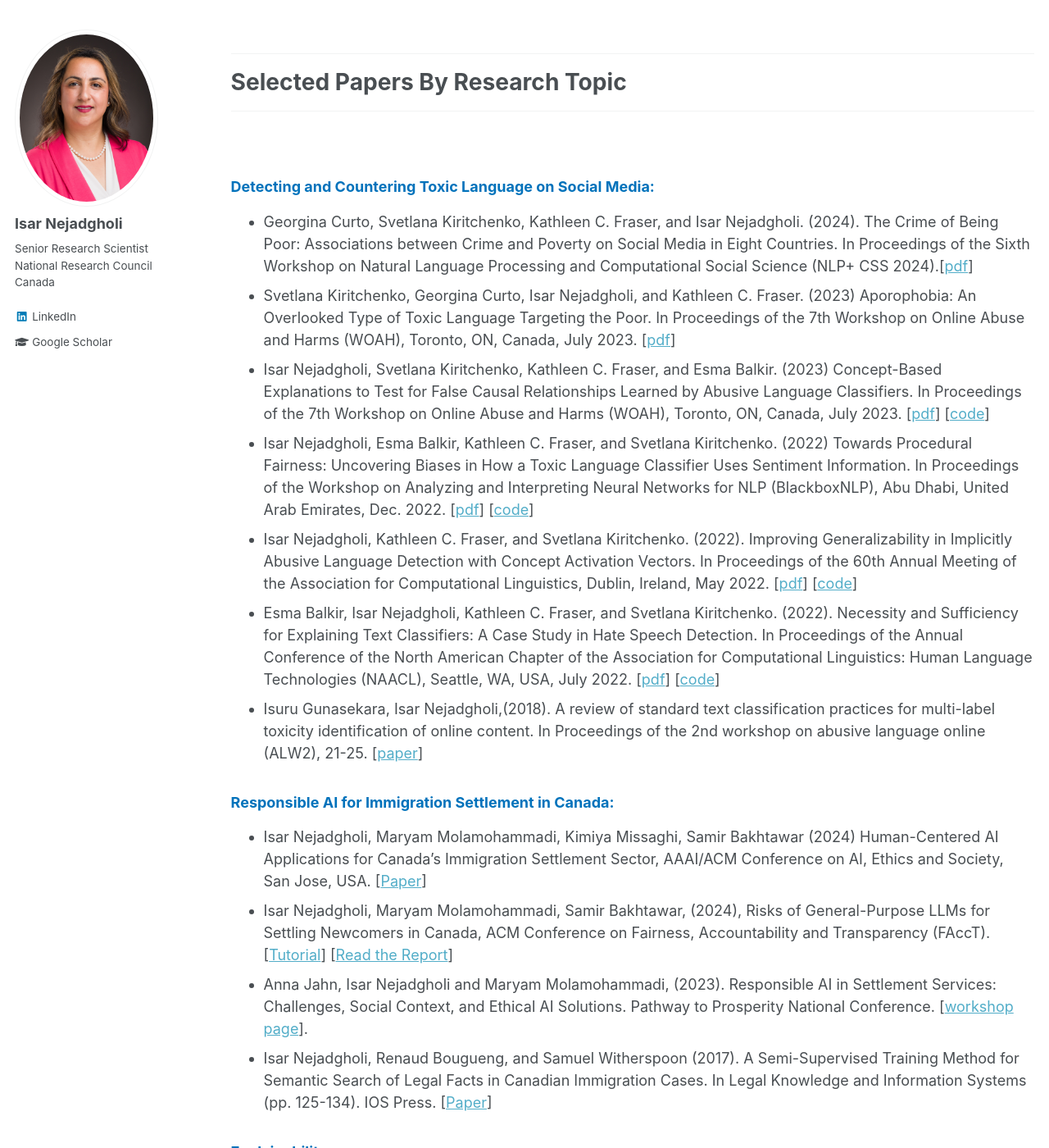
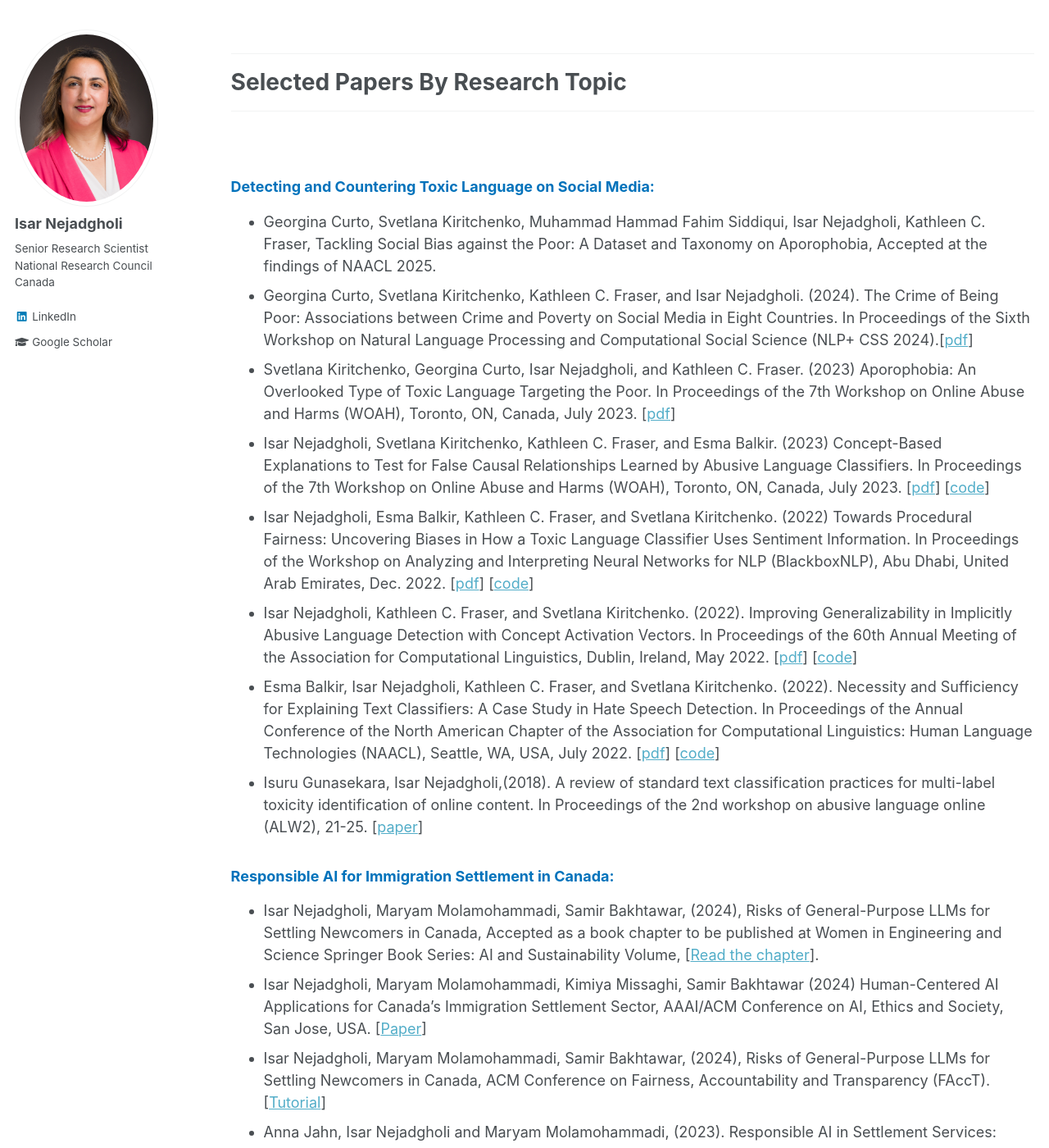
Before and after one commit to IsarNejad/IsarNejad.github.io, a Jekyll site: the page built from _pages/research.md, in a window 1280 px wide and 1400 px high, scrolled down 1284 px. Shown: the whole window at 82% size. Built offline with Jekyll 4.4.1, drawn with Linux system fonts in a browser that asks for light colours.

Commit message:
Update research.md

```diff
--- a/_pages/research.md
+++ b/_pages/research.md
@@ -44,6 +44,8 @@ author_profile: true
 {: .gray}
 ### Detecting and Countering Toxic Language on Social Media:
 
+- Georgina Curto, Svetlana Kiritchenko, Muhammad Hammad Fahim Siddiqui, Isar Nejadgholi, Kathleen C. Fraser, Tackling Social Bias against the Poor:
+A Dataset and Taxonomy on Aporophobia, Accepted at the findings of NAACL 2025.
 - Georgina Curto, Svetlana Kiritchenko, Kathleen C. Fraser, and Isar Nejadgholi. (2024). The Crime of Being Poor: Associations between Crime and Poverty on Social Media in Eight Countries. In Proceedings of the Sixth Workshop on Natural Language Processing and Computational Social Science (NLP+ CSS 2024).[[pdf](https://aclanthology.org/2024.nlpcss-1.3.pdf)]
 - Svetlana Kiritchenko, Georgina Curto, Isar Nejadgholi, and Kathleen C. Fraser. (2023) Aporophobia: An Overlooked Type of Toxic Language Targeting the Poor. In Proceedings of the 7th Workshop on Online Abuse and Harms (WOAH), Toronto, ON, Canada, July 2023. [[pdf](https://www.svkir.com/papers/Kiritchenko-et-al-aporophobia-WOAH-2023.pdf)]
 - Isar Nejadgholi, Svetlana Kiritchenko, Kathleen C. Fraser, and Esma Balkir. (2023) Concept-Based Explanations to Test for False Causal Relationships Learned by Abusive Language Classifiers. In Proceedings of the 7th Workshop on Online Abuse and Harms (WOAH), Toronto, ON, Canada, July 2023. [[pdf](https://arxiv.org/pdf/2307.01900.pdf)] [[code](https://github.com/IsarNejad/Global-Sufficiency)]
@@ -56,8 +58,10 @@ author_profile: true
 
 {: .gray}
 ### Responsible AI for Immigration Settlement in Canada:
+
+- Isar Nejadgholi, Maryam Molamohammadi, Samir Bakhtawar, (2024), Risks of General-Purpose LLMs for Settling Newcomers in Canada, Accepted as a book chapter to be published at Women in Engineering and Science Springer Book Series: AI and Sustainability Volume, [[Read the chapter](https://isarnejad.github.io/files/AI-in-Settlement.pdf){:target="_blank"}].
 - Isar Nejadgholi, Maryam Molamohammadi, Kimiya Missaghi, Samir Bakhtawar (2024) Human-Centered AI Applications for Canada’s Immigration Settlement Sector, AAAI/ACM Conference on AI, Ethics and Society, San Jose, USA. [[Paper](https://ojs.aaai.org/index.php/AIES/article/view/31701)]
-- Isar Nejadgholi, Maryam Molamohammadi, Samir Bakhtawar, (2024), Risks of General-Purpose LLMs for Settling Newcomers in Canada, ACM Conference on Fairness, Accountability and Transparency (FAccT). [[Tutorial](https://facctconference.org/2024/acceptedtutorials)] [[Read the Report](https://isarnejad.github.io/files/AI-in-Settlement.pdf){:target="_blank"}]
+- Isar Nejadgholi, Maryam Molamohammadi, Samir Bakhtawar, (2024), Risks of General-Purpose LLMs for Settling Newcomers in Canada, ACM Conference on Fairness, Accountability and Transparency (FAccT). [[Tutorial](https://facctconference.org/2024/acceptedtutorials)]
 - Anna Jahn, Isar Nejadgholi and Maryam Molamohammadi, (2023). Responsible AI in Settlement Services: Challenges, Social Context, and Ethical AI Solutions. Pathway to Prosperity National Conference. [[workshop page](https://site.pheedloop.com/event/EVEHAYZSFXPTO/schedule/SES0UFO405SMXA1ZG)].
 - Isar Nejadgholi, Renaud Bougueng, and Samuel Witherspoon (2017). A Semi-Supervised Training Method for Semantic Search of Legal Facts in Canadian Immigration Cases. In Legal Knowledge and Information Systems (pp. 125-134). IOS Press. [[Paper](https://orbilu.uni.lu/bitstream/10993/33777/1/9781614998389.pdf#page=135)]
 
```
